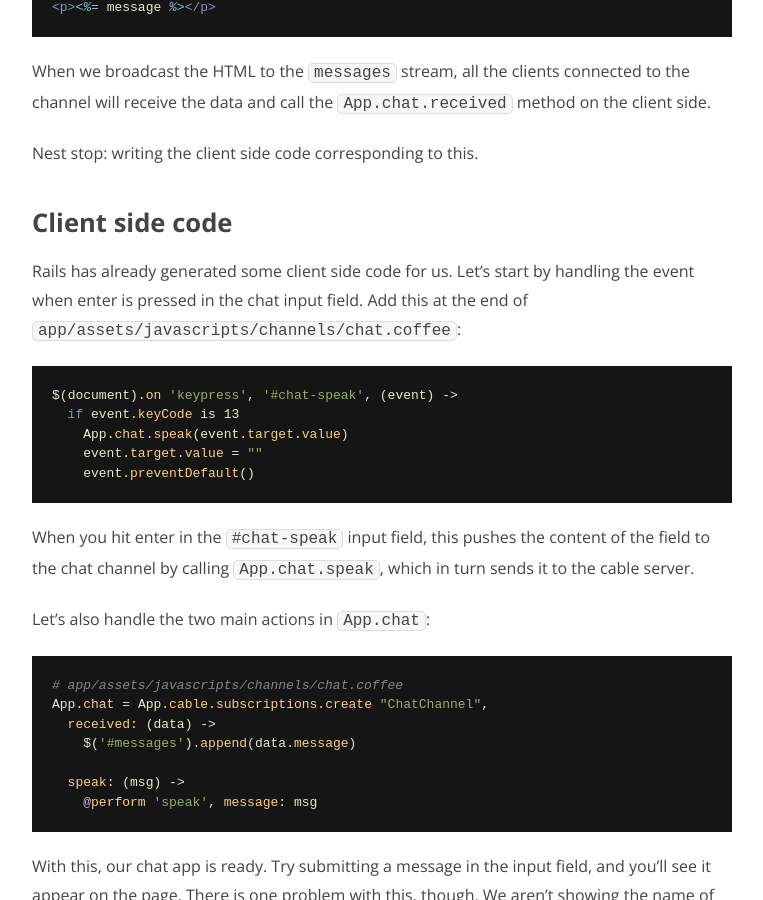
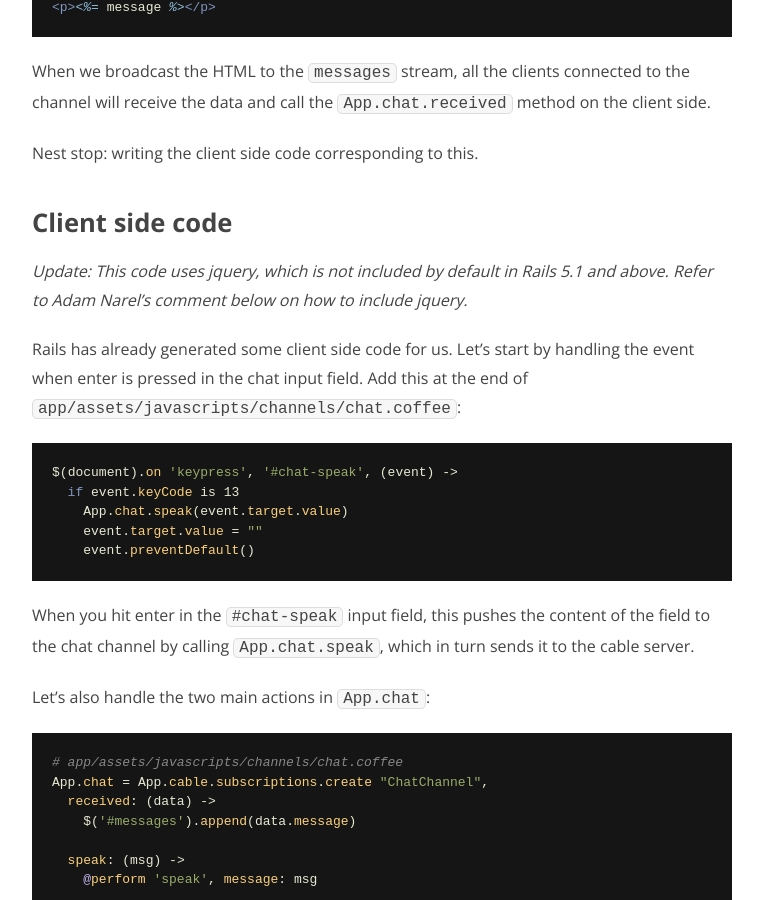
Before and after one commit to nithinbekal/nithinbekal.github.io, a Jekyll site: the page built from _posts/2015-07-17-rails-action-cable.md, in a window 1280 px wide and 900 px high, scrolled down 3870 px. Shown: the whole window, without its empty margins (258-1021 px from the left). Built offline with Jekyll 4.4.1, drawn with Linux system fonts in a browser that asks for light colours; comment, search, counter and statistics services are not loaded.

Commit message:
ActionCable note on jquery

```diff
--- a/_posts/2015-07-17-rails-action-cable.md
+++ b/_posts/2015-07-17-rails-action-cable.md
@@ -178,6 +178,13 @@ Nest stop: writing the client side code corresponding to this.
 
 # Client side code
 
+*Update:
+This code uses jquery,
+which is not included by default
+in Rails 5.1 and above.
+Refer to Adam Narel's comment below
+on how to include jquery.*
+
 Rails has already generated some client side code for us.
 Let's start by handling the event when enter is pressed in the chat input field.
 Add this at the end of `app/assets/javascripts/channels/chat.coffee`:
```
